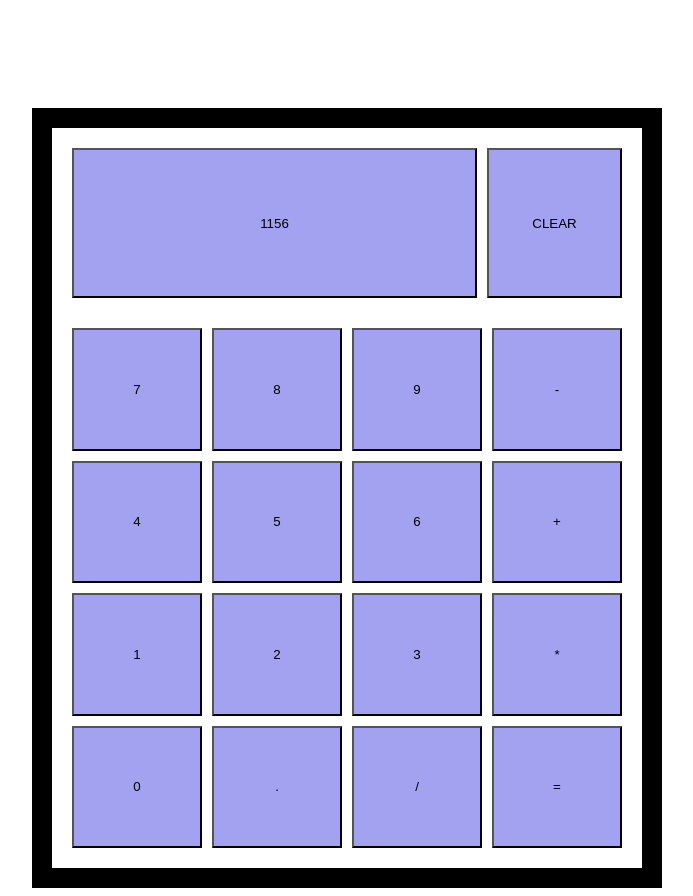
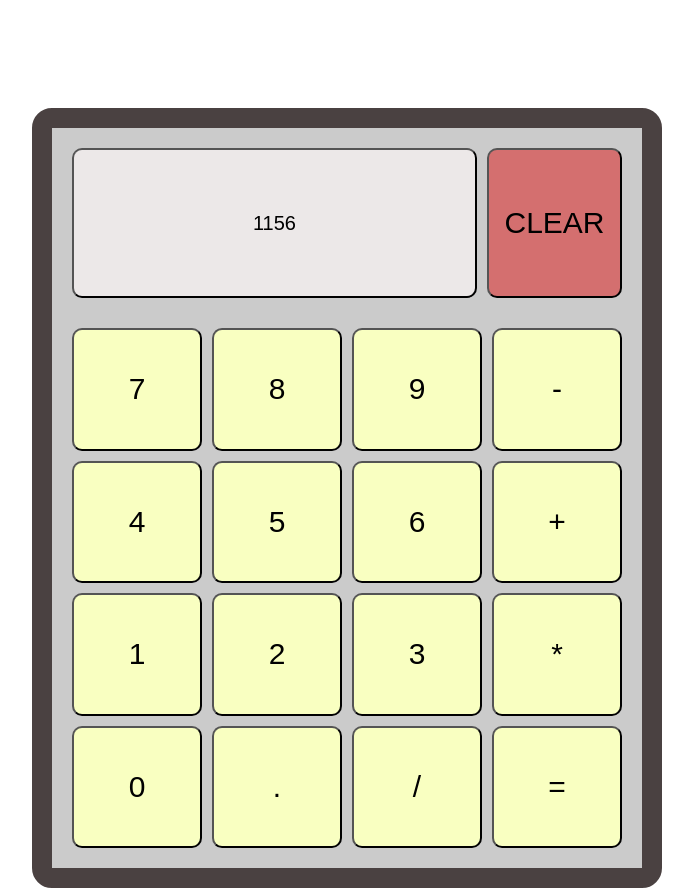
Before and after one commit to adam-horvath8/calculator, a plain HTML site: page index.html in a window 1280 px wide. Shown: the whole page, without its empty margins (293-986 px from the left). Drawn offline with Linux system fonts and the light colour scheme.

Commit message:
Change styling, add font family

```diff
--- a/style.css
+++ b/style.css
@@ -5,14 +5,15 @@ body{
 
 #main{
     margin-top: 100px;
+    background-color: rgb(203, 203, 203);
     display: grid;
     grid-template-rows: 150px auto;
     width: 550px;
     height: 700px;
-    border: 20px black solid;
+    border: 20px rgb(74, 65, 65) solid;
+    border-radius: 20px;
     gap: 30px;
     padding: 20px;
-
 
 }
 #top{
@@ -29,7 +30,18 @@ body{
 }
 
 .item{
-    background-color: rgb(162, 162, 240);
+    background-color: rgb(249, 255, 193);
+    border-radius: 10px;
+    font-size: 30px;
+}
+.item-clear{
+    background-color: rgb(212, 111, 111);
+}
+.item-display{
+    background-color: rgb(236, 232, 232);
+    font-size: 20px;
+    font-family: 'Digital Numbers', sans-serif;
+    margin:0;
 }
 #bottom.item{
 }
```
